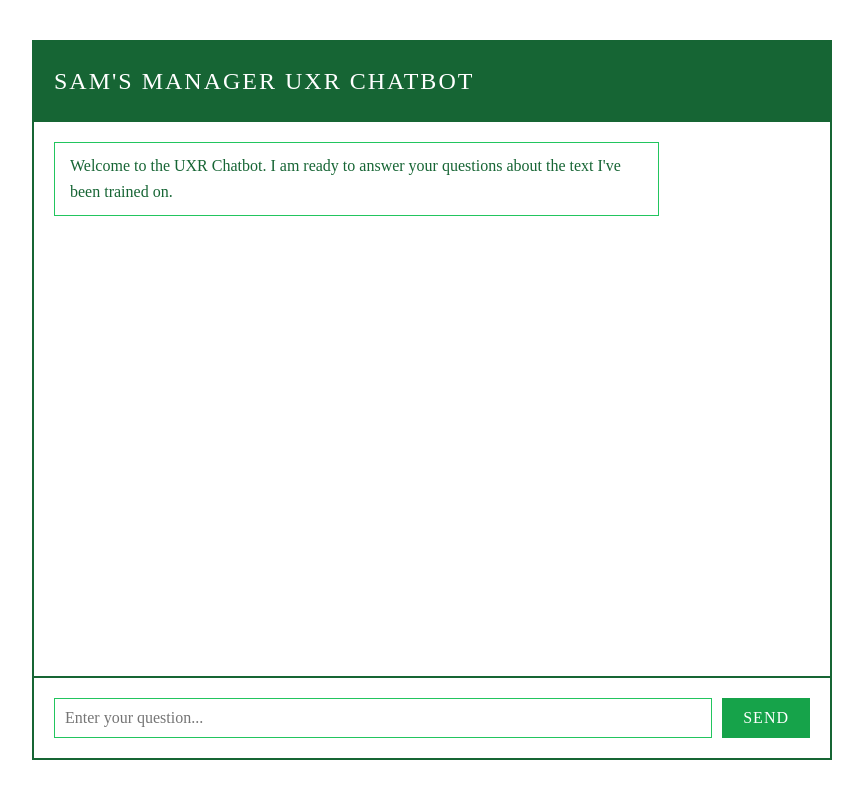
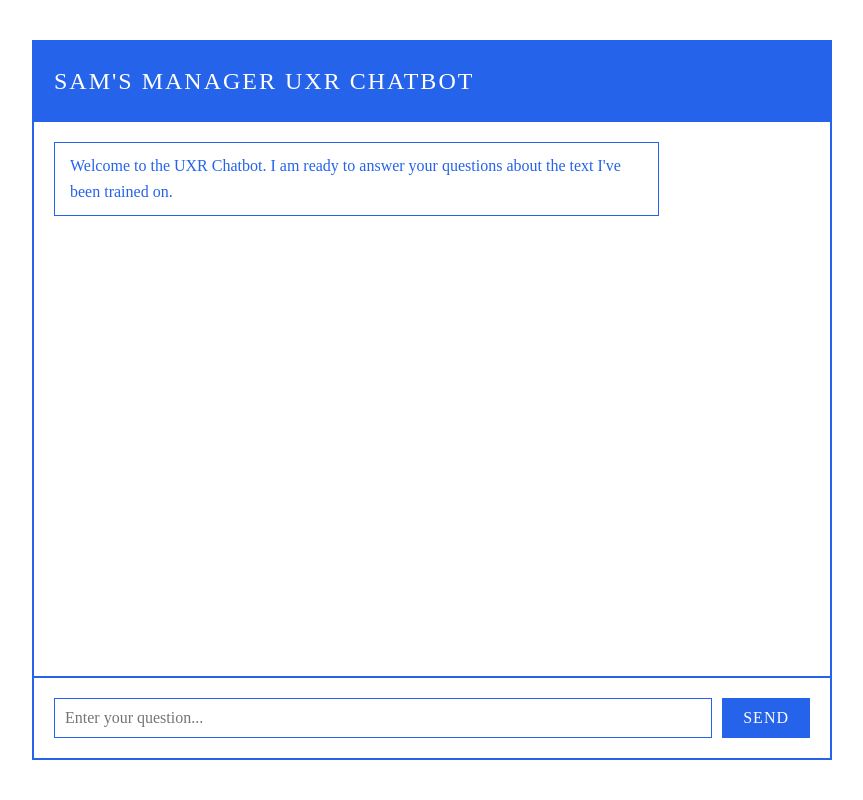
Before and after one commit to SamRyu7/sam-ryu-manager-tooling-uxr, a Flask app: page / in a window 1280 px wide. Shown: the whole page, without its empty margins (208-1071 px from the left). Run offline with Flask 3, Linux system fonts and the light colour scheme.

Commit message:
Update index.html

```diff
--- a/templates/index.html
+++ b/templates/index.html
@@ -4,138 +4,7 @@
     <meta charset="UTF-8">
     <meta name="viewport" content="width=device-width, initial-scale=1.0">
     <title>Sam's Manager UXR Chatbot</title>
-    <style>
-        * {
-            margin: 0;
-            padding: 0;
-            box-sizing: border-box;
-        }
-        body {
-            font-family: "Times New Roman", Times, serif;
-            line-height: 1.6;
-            background-color: white;
-            height: 100vh;
-            display: flex;
-            justify-content: center;
-            align-items: center;
-            color: #166534;
-        }
-        .chat-container {
-            width: 90%;
-            max-width: 800px;
-            height: 90vh;
-            background-color: white;
-            border: 2px solid #166534;
-            display: flex;
-            flex-direction: column;
-        }
-        .chat-header {
-            padding: 20px;
-            background-color: #166534;
-            color: white;
-            border-bottom: 2px solid #166534;
-        }
-        .chat-header h1 {
-            font-size: 1.5rem;
-            font-weight: normal;
-            text-transform: uppercase;
-            letter-spacing: 2px;
-        }
-        .chat-messages {
-            flex: 1;
-            padding: 20px;
-            overflow-y: auto;
-            background-color: white;
-        }
-        .message {
-            margin-bottom: 15px;
-            padding: 10px 15px;
-            max-width: 80%;
-            word-wrap: break-word;
-            border: 1px solid #22c55e;
-        }
-        .message.user {
-            background-color: #16a34a;
-            color: white;
-            margin-left: auto;
-        }
-        .message.bot {
-            background-color: white;
-            color: #166534;
-            margin-right: auto;
-            border: 1px solid #22c55e;
-        }
-        .message.system {
-            background-color: white;
-            color: #15803d;
-            font-size: 0.9em;
-            border: 1px dashed #22c55e;
-            margin: 10px auto;
-            max-width: 90%;
-        }
-        .message.error {
-            background-color: #dc2626;
-            color: white;
-            margin: 10px auto;
-            max-width: 90%;
-        }
-        .chat-input {
-            padding: 20px;
-            border-top: 2px solid #166534;
-            background-color: white;
-        }
-        #chat-form {
-            display: flex;
-            gap: 10px;
-        }
-        #user-input {
-            flex: 1;
-            padding: 10px;
-            border: 1px solid #22c55e;
-            font-family: "Times New Roman", Times, serif;
-            font-size: 1rem;
-            background-color: white;
-        }
-        #user-input:focus {
-            outline: none;
-            border-color: #16a34a;
-        }
-        button {
-            padding: 10px 20px;
-            background-color: #16a34a;
-            color: white;
-            border: 1px solid #16a34a;
-            cursor: pointer;
-            font-family: "Times New Roman", Times, serif;
-            font-size: 1rem;
-            text-transform: uppercase;
-            letter-spacing: 1px;
-        }
-        button:hover {
-            background-color: white;
-            color: #16a34a;
-        }
-        button:disabled {
-            background-color: #86efac;
-            color: white;
-            cursor: not-allowed;
-        }
-        /* Custom scrollbar for retro feel */
-        ::-webkit-scrollbar {
-            width: 10px;
-        }
-        ::-webkit-scrollbar-track {
-            background: white;
-            border: 1px solid #22c55e;
-        }
-        ::-webkit-scrollbar-thumb {
-            background: #16a34a;
-            border: 1px solid #16a34a;
-        }
-        ::-webkit-scrollbar-thumb:hover {
-            background: #166534;
-        }
-    </style>
+    <link rel="stylesheet" href="{{ url_for('static', filename='css/style.css') }}">
 </head>
 <body>
     <div class="chat-container">
```
